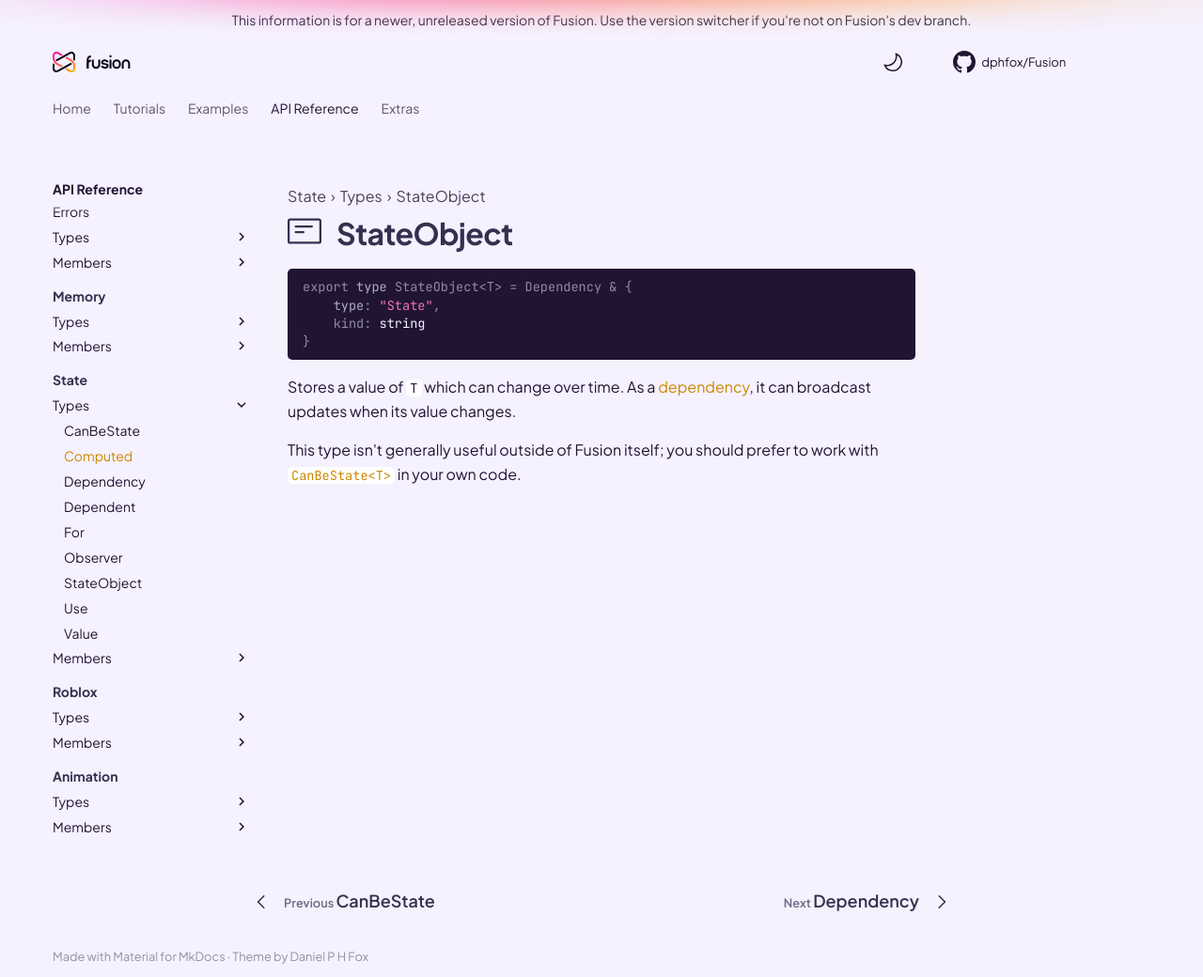
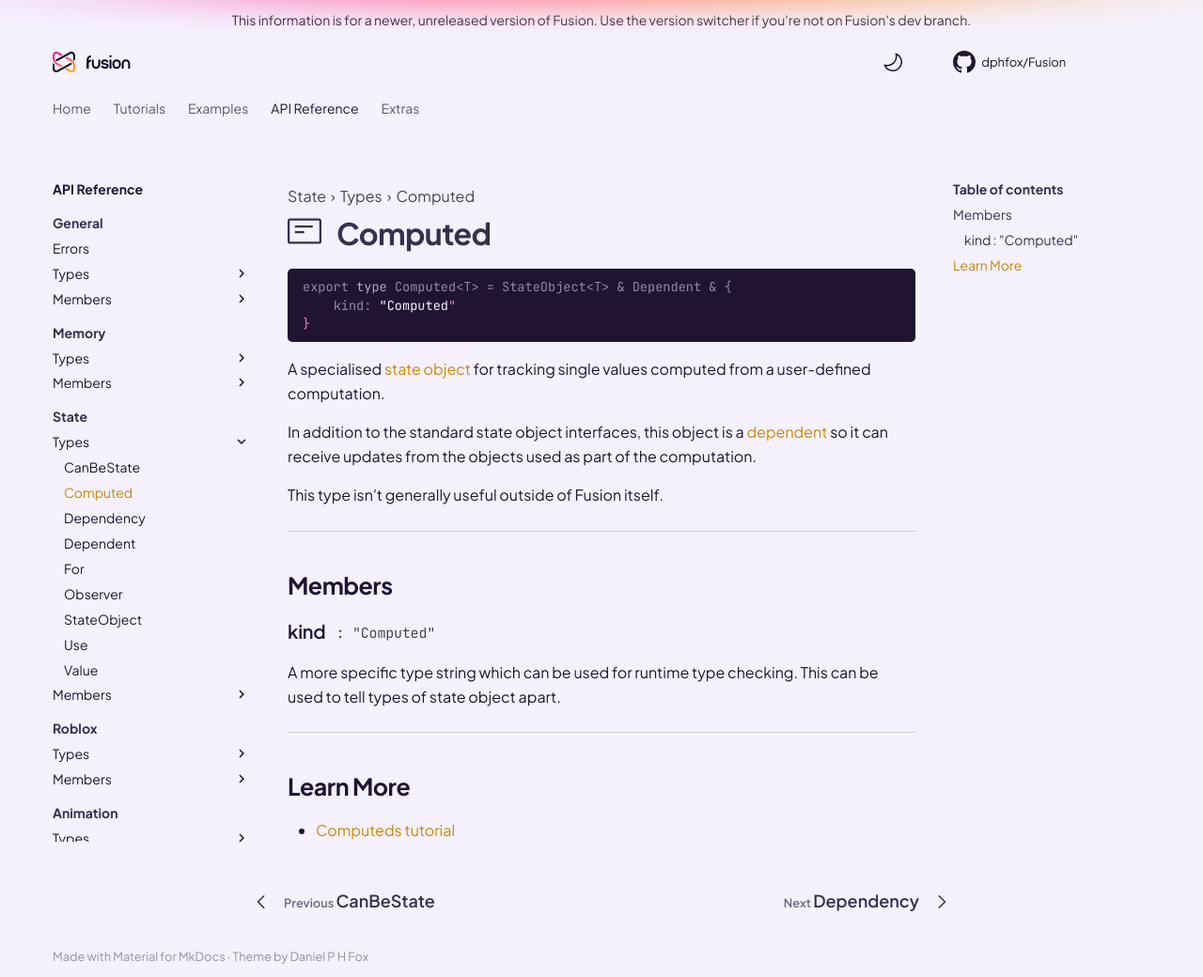
Before and after one commit to dphfox/Fusion, an MkDocs documentation site: the page built from docs/api-reference/state/types/computed.md, in a window 1280 px wide and 1040 px high. Shown: the whole window at 94% size. Built offline with MkDocs 1.6.1 and Material for MkDocs 9.7.7, drawn with Linux system fonts in a browser that asks for light colours; comment, search, counter and statistics services are not loaded; the version menu is left out.

Commit message:
Computed API ref

````diff
--- a/docs/api-reference/state/types/computed.md
+++ b/docs/api-reference/state/types/computed.md
@@ -1,23 +1,45 @@
 <nav class="fusiondoc-api-breadcrumbs">
 	<span>State</span>
 	<span>Types</span>
-	<span>StateObject</span>
+	<span>Computed</span>
 </nav>
 
 <h1 class="fusiondoc-api-header" markdown>
 	<span class="fusiondoc-api-icon" markdown>:octicons-note-24:</span>
-	<span class="fusiondoc-api-name">StateObject</span>
+	<span class="fusiondoc-api-name">Computed</span>
 </h1>
 
 ```Lua
-export type StateObject<T> = Dependency & {
-	type: "State",
-	kind: string
+export type Computed<T> = StateObject<T> & Dependent & {
+	kind: "Computed"
 }
 ```
 
-Stores a value of `T` which can change over time. As a
-[dependency](../dependency), it can broadcast updates when its value changes.
+A specialised [state object](../stateobject) for tracking single values computed
+from a user-defined computation.
 
-This type isn't generally useful outside of Fusion itself; you should prefer to
-work with [`CanBeState<T>`](../canbestate) in your own code.
+In addition to the standard state object interfaces, this object is a
+[dependent](../dependent) so it can receive updates from the objects used as
+part of the computation.
+
+This type isn't generally useful outside of Fusion itself.
+
+-----
+
+## Members
+
+<h3 markdown>
+	kind
+	<span class="fusiondoc-api-type">
+		: "Computed"
+	</span>
+</h3>
+
+A more specific type string which can be used for runtime type checking. This
+can be used to tell types of state object apart.
+
+-----
+
+## Learn More
+
+- [Computeds tutorial](../../../../tutorials/fundamentals/computeds)
````
